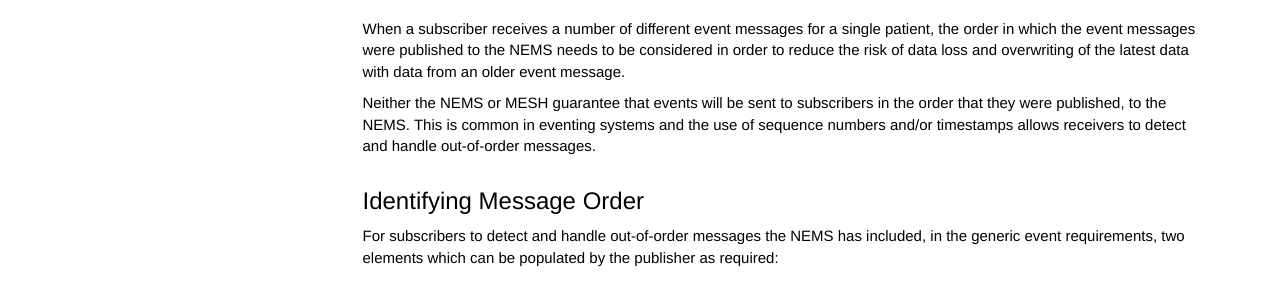
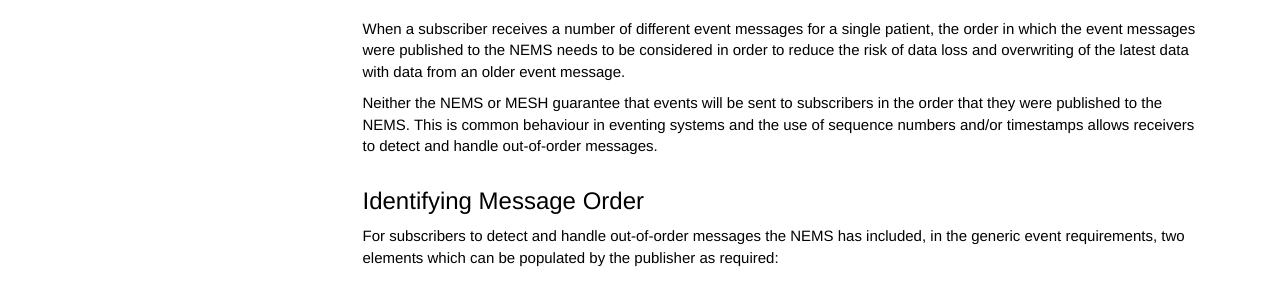
Before and after one commit to nhsconnect/Events-Management, a Jekyll site: the page built from pages/overview/overview_msg_architecture_sequencing.md, in a window 1280 px wide and 1104 px high. Shown: the part 180-461 px from the top of the window. Built offline with Jekyll 4.4.1, drawn with Linux system fonts in a browser that asks for light colours; nearby versions of some CDN libraries; comment, search, counter and statistics services are not loaded.

Commit message:
Wording improvements

```diff
--- a/pages/overview/overview_msg_architecture_sequencing.md
+++ b/pages/overview/overview_msg_architecture_sequencing.md
@@ -10,7 +10,7 @@
 
 When a subscriber receives a number of different event messages for a single patient, the order in which the event messages were published to the NEMS needs to be considered in order to reduce the risk of data loss and overwriting of the latest data with data from an older event message.
 
-Neither the NEMS or MESH guarantee that events will be sent to subscribers in the order that they were published, to the NEMS. This is common in eventing systems and the use of sequence numbers and/or timestamps allows receivers to detect and handle out-of-order messages.
+Neither the NEMS or MESH guarantee that events will be sent to subscribers in the order that they were published to the NEMS. This is common behaviour in eventing systems and the use of sequence numbers and/or timestamps allows receivers to detect and handle out-of-order messages.
 
 
 ## Identifying Message Order
```
Also changed, not shown: pages/messages/explore_generic_event_requirements.md (+1 -1 lines), pages/messages/overview_supported_events.md (+0 -1 lines).
